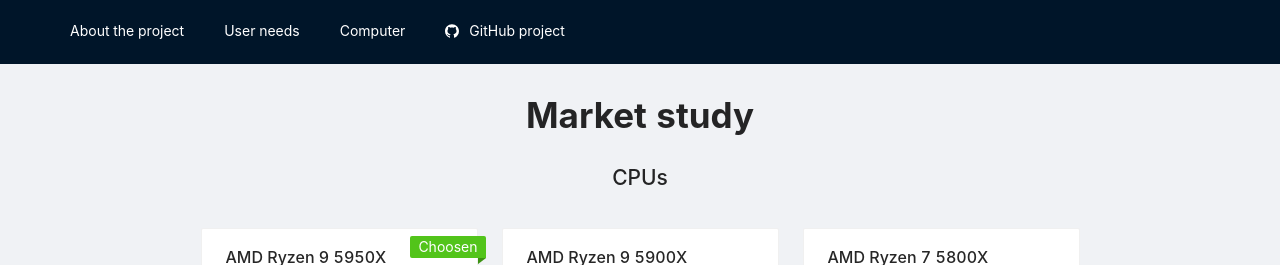
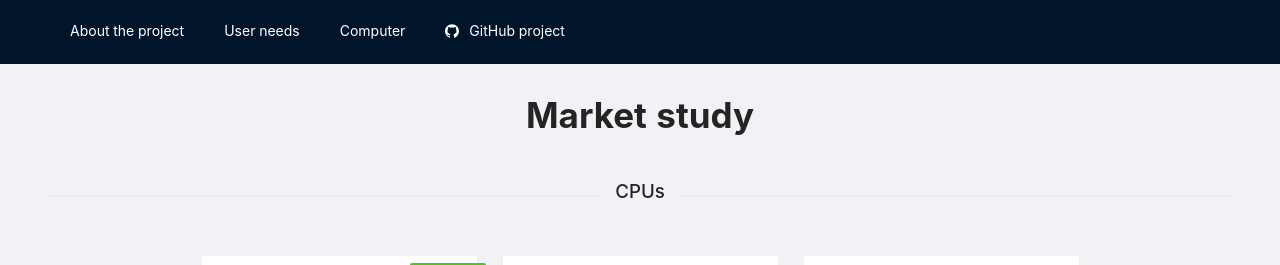
Before and after one commit to TheMineWayEstudis/M5-s-final-project-website, a React (Create React App) app in the folder web-m5/: page /computer/market-study in a window 1280 px wide. Shown: the top 265 px of the page. Built offline with nearby package versions, Linux system fonts and the light colour scheme.

Commit message:
Component divider

```diff
--- a/web-m5/src/view/marketStudy/MarketStudyItemGroup.tsx
+++ b/web-m5/src/view/marketStudy/MarketStudyItemGroup.tsx
@@ -1,4 +1,4 @@
-import { Col, Row } from 'antd';
+import { Col, Divider, Row } from 'antd';
 import MarketStudyElement, { MarketStudyItem } from './MarketStudyElement';
 
 type Props = {
@@ -16,13 +16,15 @@ export default function MarketStudyItemGroup(props: Props) {
             <Col
                 span={24}
             >
-                <h2
-                    style={{textAlign: 'center'}}
+                <Divider
+                    orientation='center'
                 >
-                    {props.asideIcon}
-                    {props.title}
-                    {props.asideIcon}
-                </h2>
+                    <h3>
+                        {props.asideIcon}
+                        {props.title}
+                        {props.asideIcon}
+                    </h3>
+                </Divider>
             </Col>
             {
                 props.items.map((i) => (
```
